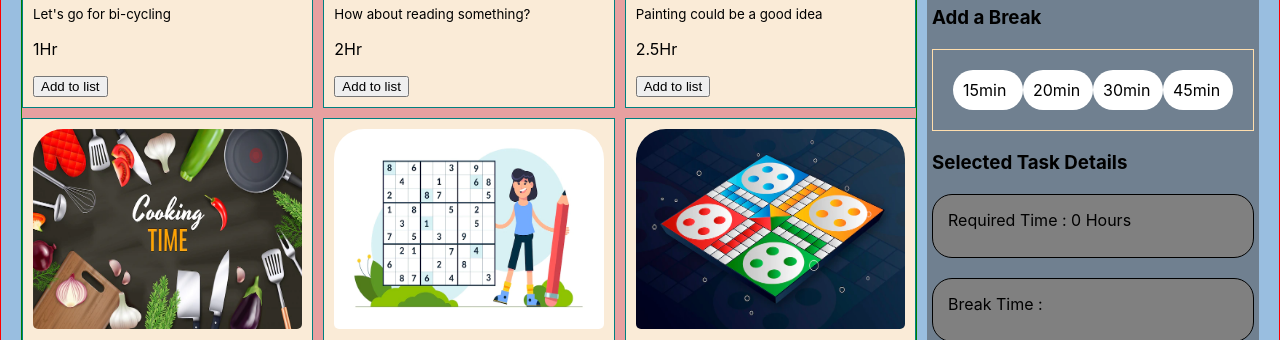
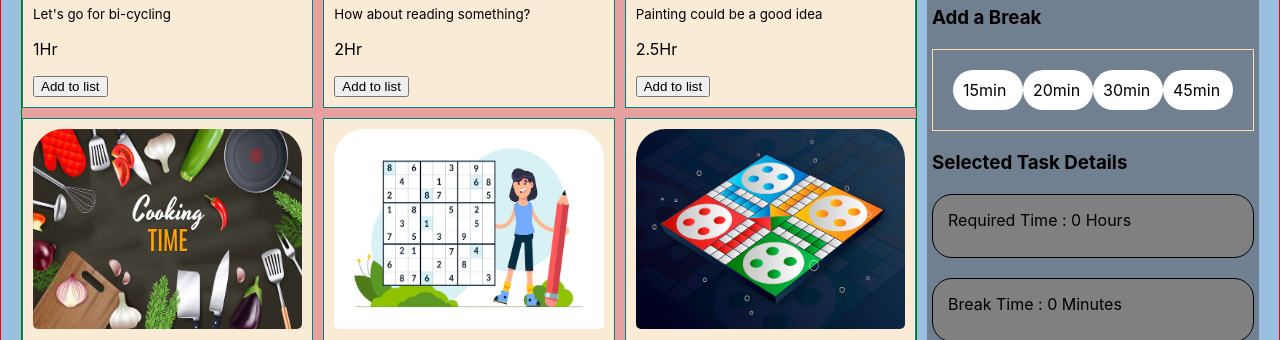
Before and after one commit to e-mm-u/ki-kora-jay, a React (Create React App) app: page / in a window 1280 px wide. Shown: the part 460-800 px from the top of the page. Built offline with nearby package versions, Linux system fonts and the light colour scheme.

Commit message:
break time calculation done and saved in localstorage

```diff
--- a/src/components/Break/Break.js
+++ b/src/components/Break/Break.js
@@ -1,14 +1,17 @@
 import React from 'react';
 import './Break.css'
-const Break = () => {
+
+const Break = (props) => {
+    const {breakFnc} = props;
+
     return (
         <div className='add-a-break'>
             <h3>Add a Break</h3>
             <div className='break'>
-                <div className='break-time'><span>15</span>min</div>
-                <div className='break-time'><span>20</span>min</div>
-                <div className='break-time'><span>30</span>min</div>
-                <div className='break-time'><span>45</span>min</div>
+                <div onClick={()=>breakFnc(15)} className='break-time'>15min</div>
+                <div onClick={()=>breakFnc(20)} className='break-time'>20min</div>
+                <div onClick={()=>breakFnc(30)} className='break-time'>30min</div>
+                <div onClick={()=>breakFnc(45)} className='break-time'>45min</div>
             </div>
         </div>
     );
--- a/src/components/Selected/Selected.js
+++ b/src/components/Selected/Selected.js
@@ -1,15 +1,14 @@
-import React, { useState } from 'react';
 import './Selected.css'
 
 const Selected = (props) => {
 
-    // const [selectedTime, setTtotalTime] = useState(0)
+    const {time, breakTime} = props;
 
     return (
         <div>
             <h3>Selected Task Details</h3>
-            <div className="selected-time">Required Time : {props.time} Hours</div>
-            <div className="selected-break-time">Break Time : </div>
+            <div className="selected-time">Required Time : {time} Hours</div>
+            <div className="selected-break-time">Break Time : {breakTime} Minutes</div>
         </div>
     );
 };
--- a/src/components/Sidebar/Sidebar.js
+++ b/src/components/Sidebar/Sidebar.js
@@ -1,16 +1,25 @@
-import React from 'react';
+import React, { useState } from 'react';
 import Break from '../Break/Break';
 import Details from '../Details/Details';
 import Profile from '../Profile/Profile';
 import Selected from '../Selected/Selected';
 import './Sidebar.css'
+
 const Sidebar = (props) => {
+    const [breakTime, setBreak] = useState(0);
+
+    const addBreakTime = (time) => {
+        setBreak(time);
+        localStorage.setItem('break-time',time);
+
+    }
+
     return (
         <div className='sidebar'>
             <Profile></Profile>
             <Details></Details>
-            <Break></Break>
-            <Selected time={props.time}></Selected>
+            <Break breakFnc={addBreakTime}></Break>
+            <Selected time={props.time} breakTime={breakTime}></Selected>
         </div>
     );
 };
```
